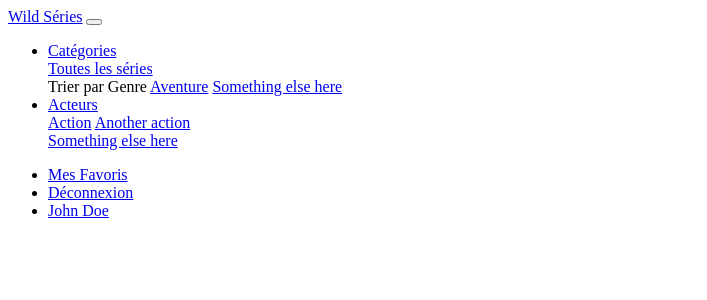
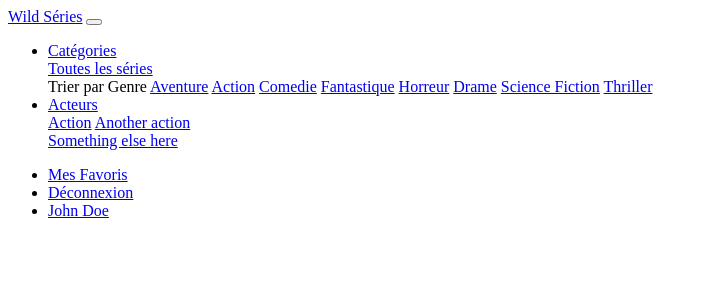
Before and after one commit to Melusine45/queteSymfony, a Symfony app: template templates/home.html.twig in a window 1280 px wide. Shown: the top 300 px of the page, without its empty margins (0-707 px from the left). Run offline with Twig, Linux system fonts and the light colour scheme; the template is opened without the code that fills it, so the values that code supplies are empty; some libraries are stand-ins or nearby versions.

Commit message:
ajout navbar catégories en statique pour le moment

```diff
--- a/templates/navbar.html.twig
+++ b/templates/navbar.html.twig
@@ -17,9 +17,15 @@
                     <div class="dropdown-menu" aria-labelledby="navbarDropdown">
                         <a class="dropdown-item" href="{{ path('wild_index') }}" disabled="">Toutes les séries</a>
                         <div class="dropdown-divider"></div>
-                        <a class="dropdown-item" disabled="">Trier par Genre</a>
-                        <a class="dropdown-item" href="{{ path('wild_category', { 'category' : "aventure"}) }}">Aventure</a>
-                        <a class="dropdown-item" href="#" disabled="">Something else here</a>
+                        <a class="nav-link" disabled="">Trier par Genre</a>
+                        <a class="dropdown-item" href="{{ path('wild_category', { 'categoryName' : "aventure"}) }}">Aventure</a>
+                        <a class="dropdown-item" href="{{ path('wild_category', { 'categoryName' : "action"}) }}">Action</a>
+                        <a class="dropdown-item" href="{{ path('wild_category', { 'categoryName' : "comedie"}) }}">Comedie</a>
+                        <a class="dropdown-item" href="{{ path('wild_category', { 'categoryName' : "fantastique"}) }}">Fantastique</a>
+                        <a class="dropdown-item" href="{{ path('wild_category', { 'categoryName' : "horreur"}) }}">Horreur</a>
+                        <a class="dropdown-item" href="{{ path('wild_category', { 'categoryName' : "drame"}) }}">Drame</a>
+                        <a class="dropdown-item" href="{{ path('wild_category', { 'categoryName' : "science-fiction"}) }}">Science Fiction</a>
+                        <a class="dropdown-item" href="{{ path('wild_category', { 'categoryName' : "thriller"}) }}">Thriller</a>
                     </div>
                 </li>
                 <li class="nav-item dropdown">
```
